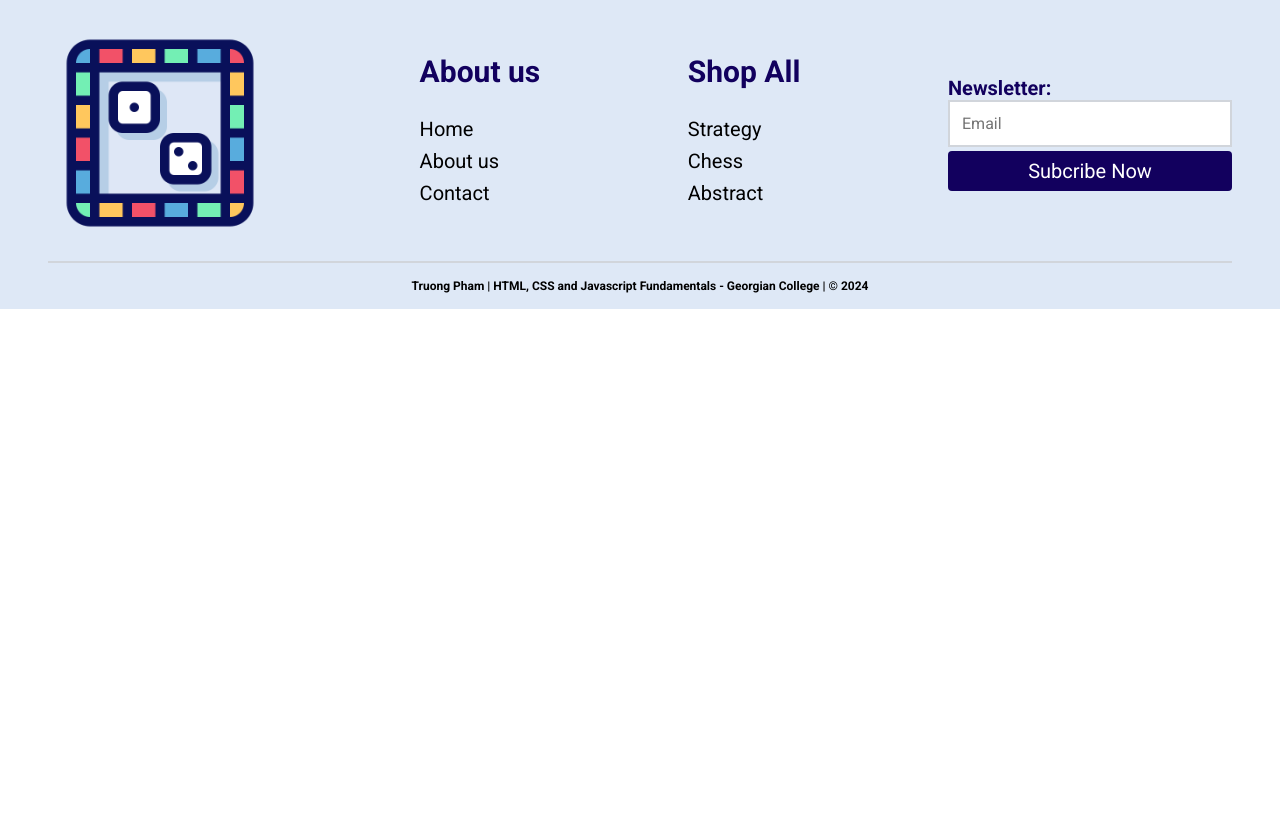
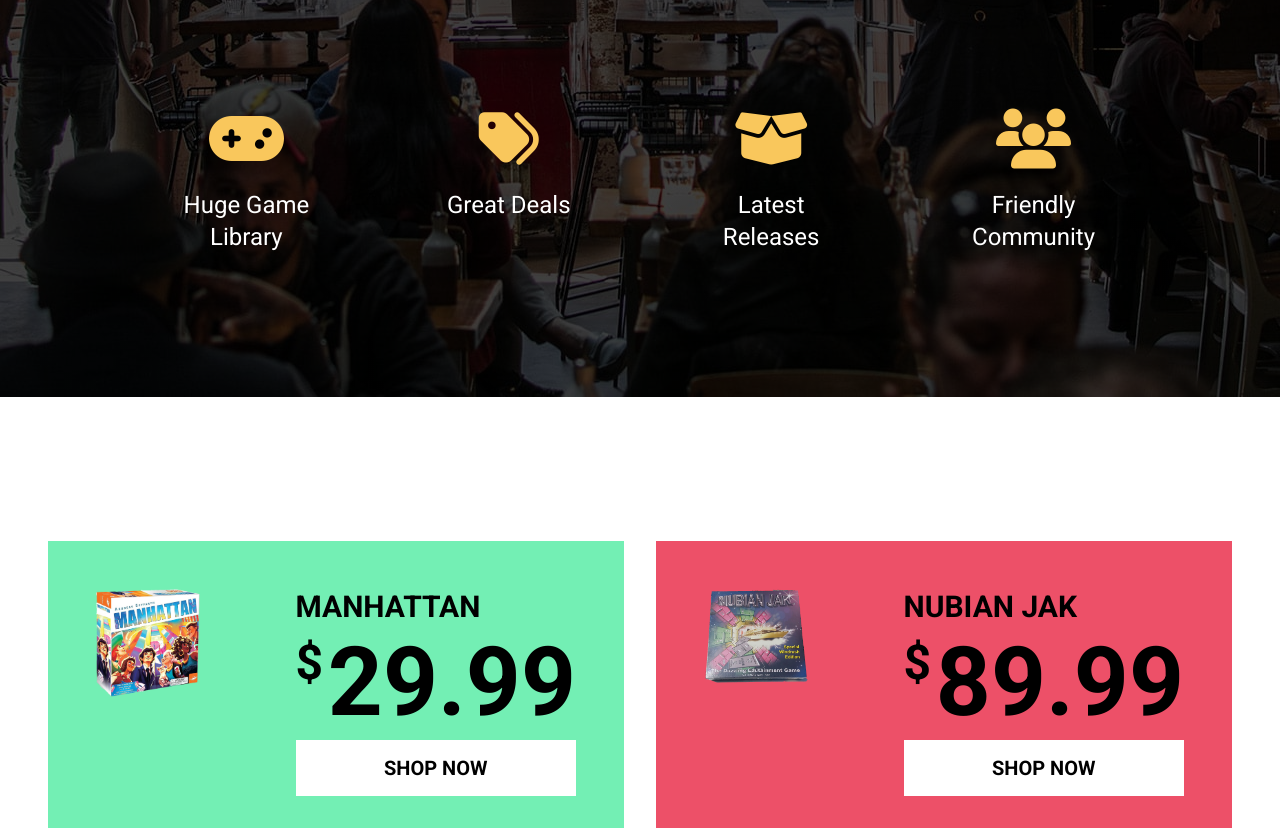
Before and after one commit to DuyTruong159/Project, a plain HTML site: page index.html in a window 1280 px wide. Shown: the part 1972-2800 px from the top of the page. Before the commit the page ends 2281 px from the top, so only its background shows below. Drawn offline with Linux system fonts and the light colour scheme.

Commit message:
done homepage

```diff
--- a/css/style.css
+++ b/css/style.css
@@ -244,19 +244,126 @@
 
 /** About Secction **/
 .home .about {
-    background: url('../img/about us.jpg');
+    background: linear-gradient(#000000bf, #000000bf), url('../img/about us.jpg');
+    background-position: bottom;
     color: #ffffff;
     text-align: center;
-    padding: 3rem;
+    padding: 9rem 3rem;
 }
 
 .home .about h3 {
     color: white;
     font-size: 3.75rem;
+    margin-bottom: 7rem;
 }
 
 .home .about h3 > span {
     color: #f9c75c;
+}
+
+.home .about > div {
+    display: flex;
+    justify-content: space-evenly;
+}
+
+.home .about > div > div {
+    width: 8rem;
+}
+
+.home .about > div > div > i {
+    color: #f9c75c;
+    font-size: 3.75rem;
+    margin-bottom: 1.25rem;
+}
+
+.home .about > div > div > p {
+    color: #ffffff;
+    font-size: 1.5rem;
+    line-height: 2rem;
+}
+
+/** Promotion Section **/
+
+.home .promo {
+    display: flex;
+    justify-content: center;
+    padding: 9rem 3rem;
+    gap: 2rem;
+    font-weight: bold;
+}
+
+.home .promo img {
+    width: 100%;
+    height: auto;
+}
+
+.home .promo > div {
+    width: 50%;
+    display: flex;
+}
+
+.home .promo > div > div {
+    padding: 3rem;
+}
+
+.home .promo > div > div:nth-child(2) {
+    display: flex;
+    flex-direction: column;
+    gap: 0.625rem;
+}
+
+.home .promo > div > div:nth-child(2) > p:nth-child(1) {
+    font-size: 1.875rem;
+}
+
+.home .promo > div > div:nth-child(2) > p:nth-child(2) {
+    display: flex;
+    align-items: flex-start;
+}
+
+.home .promo > div > div:nth-child(2) a {
+    background-color: #ffffff;
+    text-align: center;
+    padding: 1rem;
+}
+
+.home .promo > div > div:nth-child(2) > p:nth-child(2) > span:nth-child(1) {
+    font-size: 3rem;
+    letter-spacing: 0.1em;
+}
+
+.home .promo > div > div:nth-child(2) > p:nth-child(2) > span:nth-child(2) {
+    font-size: 6rem;
+    line-height: 1;
+}
+
+.home .promo > div:nth-child(1) {
+    background-color: #73efb4;
+}
+
+.home .promo > div:nth-child(2) {
+    background-color: #ed5068;
+}
+
+/** Aside **/
+aside h4 {
+    text-align: center;
+    font-size: 4.5rem;
+    font-weight: bold;
+    margin-bottom: 3rem;
+}
+
+aside img {
+    width: 100%;
+    height: auto;
+}
+
+aside > div {
+    display: flex;
+}
+
+aside > div > div {
+    width: 20%;
 }
 
 /** Footer **/
--- a/index.html
+++ b/index.html
@@ -36,7 +36,7 @@
             </div>
             <label>
                 <i class="fas fa-search"></i>
-                <input type="text" placeholder="Search">
+                <input type="search" placeholder="Search">
             </label>
             <div>
                 <a href="#"><i class="fas fa-user"></i></a>
@@ -146,9 +146,69 @@
         </section>
         <section class="about">
             <h3>Connect and Play<br><span>Your Board Game Community</span></h3>
-            <div>fsfw</div>
+            <div>
+                <div>
+                    <i class="fas fa-gamepad"></i>
+                    <p>Huge Game Library</p>
+                </div>
+                <div>
+                    <i class="fas fa-tags"></i>
+                    <p>Great Deals</p>
+                </div>
+                <div>
+                    <i class="fas fa-box-open"></i>
+                    <p>Latest Releases</p>
+                </div>
+                <div>
+                    <i class="fas fa-users"></i>
+                    <p>Friendly Community</p>
+                </div>
+            </div>
+        </section>
+        <section class="promo">
+            <div>
+                <div>
+                    <img src="./img/games/Manhattan.png" alt="Manhattan">
+                </div>
+                <div>
+                    <p>MANHATTAN</p>
+                    <p><span>$</span><span>29.99</span></p>
+                    <a href="#">SHOP NOW</a>
+                </div>
+            </div>
+            <div>
+                <div>
+                    <img src="./img/games/Nubian Jak.png" alt="Nubian Jak">
+                </div>
+                <div>
+                    <p>NUBIAN JAK</p>
+                    <p><span>$</span><span>89.99</span></p>
+                    <a href="#">SHOP NOW</a>
+                </div>
+            </div>
         </section>
     </main>
+    <!-- Aside section -->
+    <aside>
+        <h4>SHARE WITH US</h4>
+        <div>
+            <div>
+                <img src="./img/share with us 1.jpeg" alt="Share with us">
+            </div>
+            <div>
+                <img src="./img/share with us 2.jpeg" alt="Share with us">
+            </div>
+            <div>
+                <img src="./img/share with us 3.jpeg" alt="Share with us">
+            </div>
+            <div>
+                <img src="./img/share with us 4.jpeg" alt="Share with us">
+            </div>
+            <div>
+                <img src="./img/share with us 5.jpeg" alt="Share with us">
+            </div>
+        </div>
+    </aside>
     <!-- Footer section -->
     <footer>
         <section>
```
Also changed, not shown: img/games/Manhattan.png (added), img/games/Nubian Jak.png (added), img/share with us 1.jpeg (added), img/share with us 2.jpeg (added), img/share with us 3.jpeg (added), img/share with us 4.jpeg (added), img/share with us 5.jpeg (added), 2 other files.
